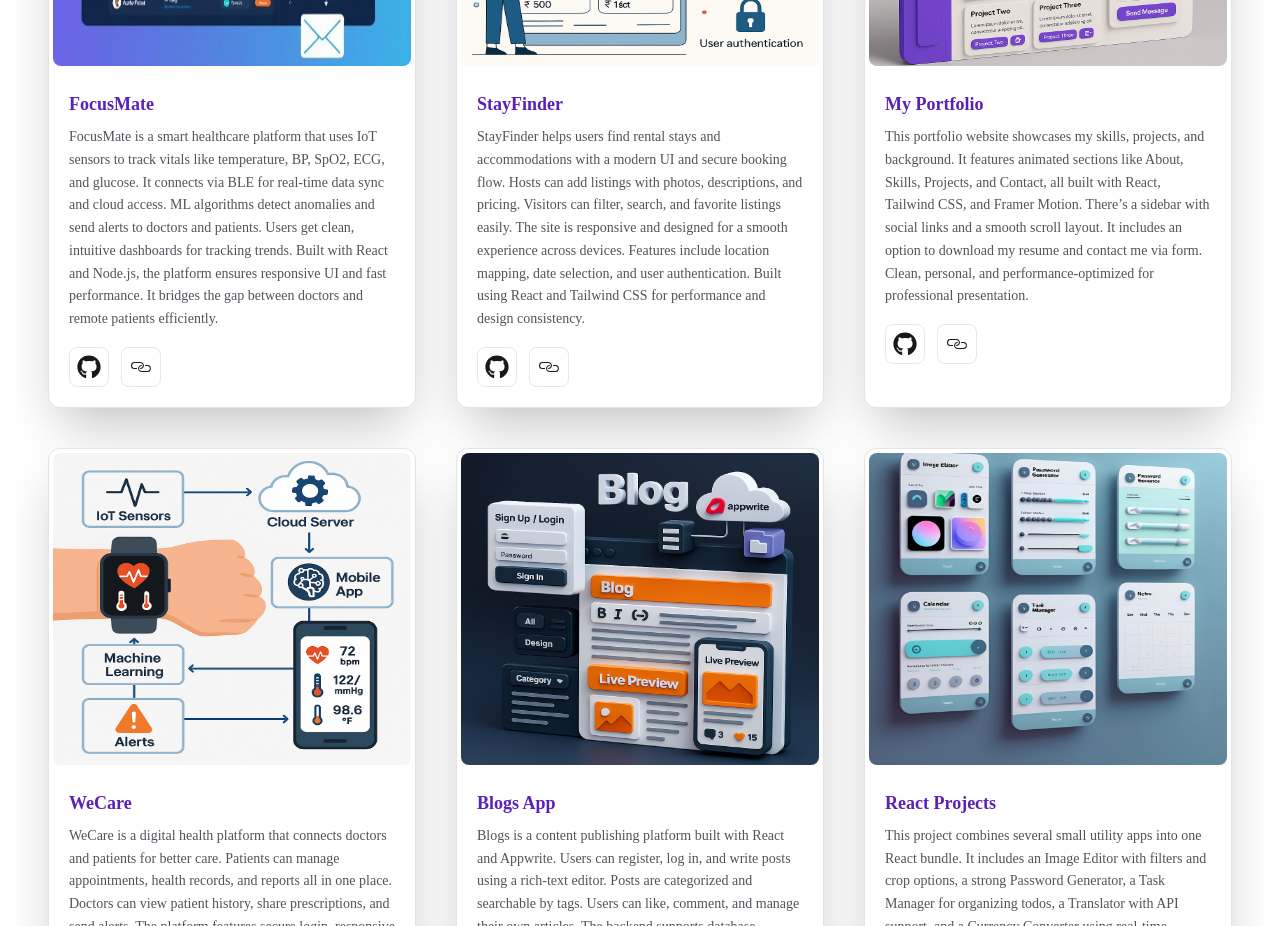
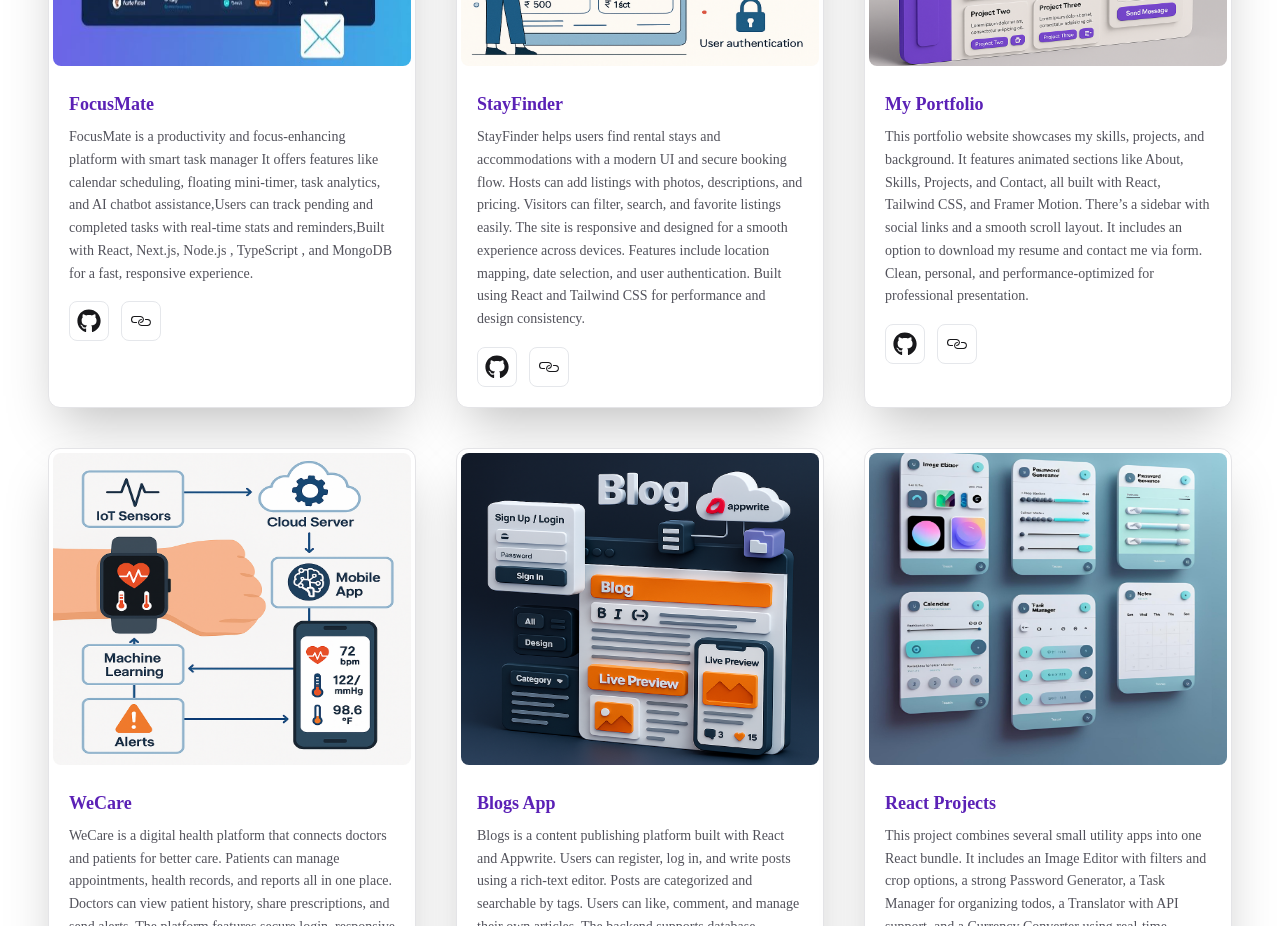
Before and after one commit to JagguJagadeesh/MyPortfolio, a React (Vite) app: page / in a window 1280 px wide. Shown: the part 1880-2806 px from the top of the page. Built offline with nearby package versions, Linux system fonts and the light colour scheme; a web font is replaced by a local one.

Commit message:
Update data.js

```diff
--- a/src/data.js
+++ b/src/data.js
@@ -11,7 +11,7 @@ export const data = [
   {
     title: "FocusMate",
     imgul: focusemate,
-    des: "FocusMate is a smart healthcare platform that uses IoT sensors to track vitals like temperature, BP, SpO2, ECG, and glucose. It connects via BLE for real-time data sync and cloud access. ML algorithms detect anomalies and send alerts to doctors and patients. Users get clean, intuitive dashboards for tracking trends. Built with React and Node.js, the platform ensures responsive UI and fast performance. It bridges the gap between doctors and remote patients efficiently.",
+    des: "FocusMate is a productivity and focus-enhancing platform with smart task manager It offers features like calendar scheduling, floating mini-timer, task analytics, and AI chatbot assistance,Users can track pending and completed tasks with real-time stats and reminders,Built with React, Next.js, Node.js , TypeScript , and MongoDB for a fast, responsive experience.",
     git: "https://github.com/JagguJagadeesh/FocusMate-BE",
     view: "https://focus-mate-fe.vercel.app/",
   },
```
